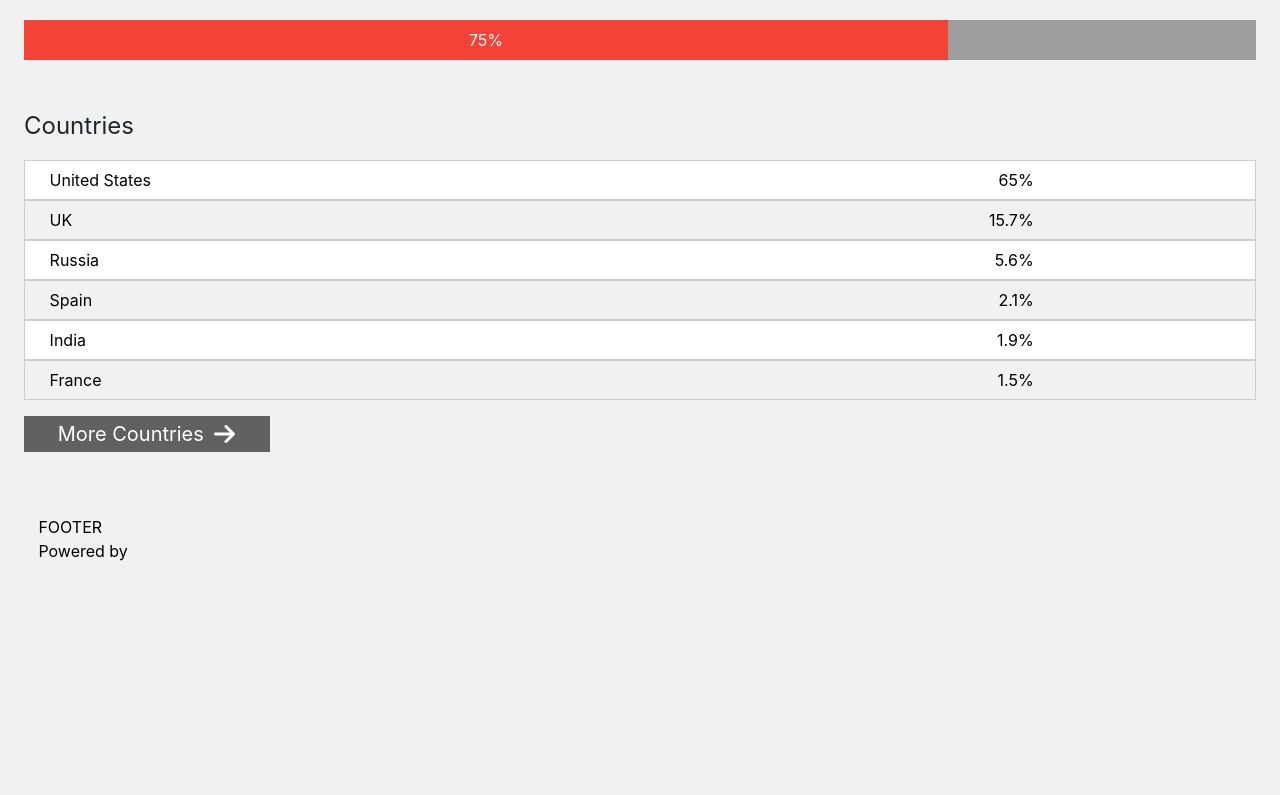
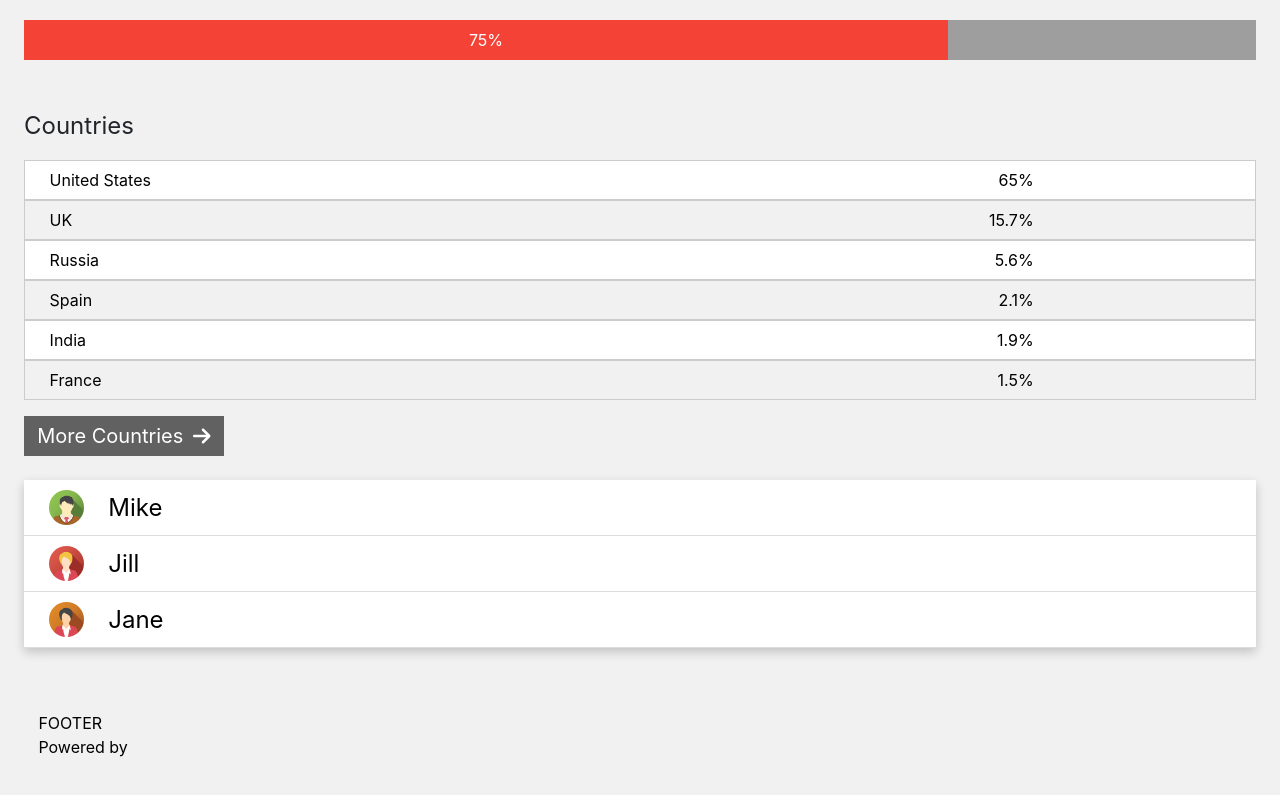
Before and after one commit to playoh/LikeLion_CloneCode_HW, a React (Create React App) app: page / in a window 1280 px wide. Shown: the part 1523-2318 px from the top of the page. Before the commit the page ends 2124 px from the top, so only its background shows below. Built offline with nearby package versions, Linux system fonts and the light colour scheme; the HTML template or start-up script is replaced by a standard one.

Commit message:
add: Recent Users

```diff
--- a/src/components/Countries.js
+++ b/src/components/Countries.js
@@ -64,8 +64,8 @@ const ConBtn = styled.button`
   border: none;
   align-items: center;
   justify-content: center;
-  width: 20%;
-  height: 4.5vh;
+  width: 200px;
+  height: 5vh;
   color: white;
   font-size: 20px;
   margin-top: 2vh;
@@ -80,9 +80,7 @@ const ConIcon = styled.div`
   display: flex;
   align-items:center;
   justify-content: center;
-  font-size: 120%;
-  width: 10%;
-  margin-left: 4%;
+  padding-left: 10px;
   `;
 
 function Countries(){
@@ -118,6 +116,7 @@ function Countries(){
         <ConText>France</ConText>
         <ConNum>1.5%</ConNum>
       </DarkFeedBox>
+
       <ConBtn>
         More Countries
         <ConIcon>
--- /dev/null
+++ b/src/components/RecentUsers.js
@@ -0,0 +1,64 @@
+import React from "react";
+import styled from "styled-components";
+import { themeColors } from "./styles/StyledComponents";
+import Img1 from "../w3school/avatar2.png";
+import Img2 from "../w3school/avatar5.png";
+import Img3 from "../w3school/avatar6.png";
+
+const NoCenterHorizontal = styled.div`
+  display: flex;
+  flex-direction: column;
+  align-items: start;
+  margin: 3vh;
+`;
+
+const UserContainer = styled.div`
+  display: flex;
+  flex-direction: column;
+  align-items: center;
+  width: 100%;
+  height: auto;
+  box-shadow: 0 4px 10px 0 rgba(0, 0, 0, 0.2);
+`;
+const UserBox = styled.div`
+  display: flex;
+  align-items: center;
+  width: 100%;
+  height: 7vh;
+  font-size: 24px;
+  color: ${themeColors.DARKCOLOR.color};
+  background-color: #FFFFFF;
+  border-bottom: 1px solid #DDDDDD;
+`
+
+const UserIcon = styled.img`
+  display: flex;
+  justify-content: center;
+  margin-left: 2%;
+  margin-right: 2%;
+  border-radius: 50%;
+  width: 35px;
+`;
+
+function RecentUsers () {
+  return (
+    <NoCenterHorizontal>
+      <UserContainer>
+        <UserBox>
+          <UserIcon src={Img1} alt="avator2"/>
+          Mike
+        </UserBox>
+        <UserBox>
+          <UserIcon src={Img2} alt="avator5"/>
+          Jill
+        </UserBox>
+        <UserBox>
+          <UserIcon src={Img3} alt="avator6"/>
+          Jane
+        </UserBox>
+      </UserContainer>
+    </NoCenterHorizontal>
+  );
+}
+
+export default RecentUsers;
--- a/src/components/feeds.js
+++ b/src/components/feeds.js
@@ -21,6 +21,7 @@ const BrightFeedBox = styled.div`
   width: auto;
   height: 5vh;
 `;
+
 const DarkFeedBox = styled.div`
   display: flex;
   align-items: center;
--- a/src/pages/Main.js
+++ b/src/pages/Main.js
@@ -8,6 +8,7 @@ import RegionComponent from "../components/regions";
 import FeedsComponent from "../components/feeds";
 import GeneralStatComponent from "../components/GeneralComponent";
 import Countries from "../components/Countries";
+import RecentUsersComponent from "../components/RecentUsers";
 
 import { GlobalStyle } from "../components/styles/StyledComponents";
 
@@ -28,6 +29,7 @@ function Main() {
       <FeedsComponent />
       <GeneralStatComponent/>
       <Countries />
+      <RecentUsersComponent/>
       <FooterComponent />
     </>
   );
```
